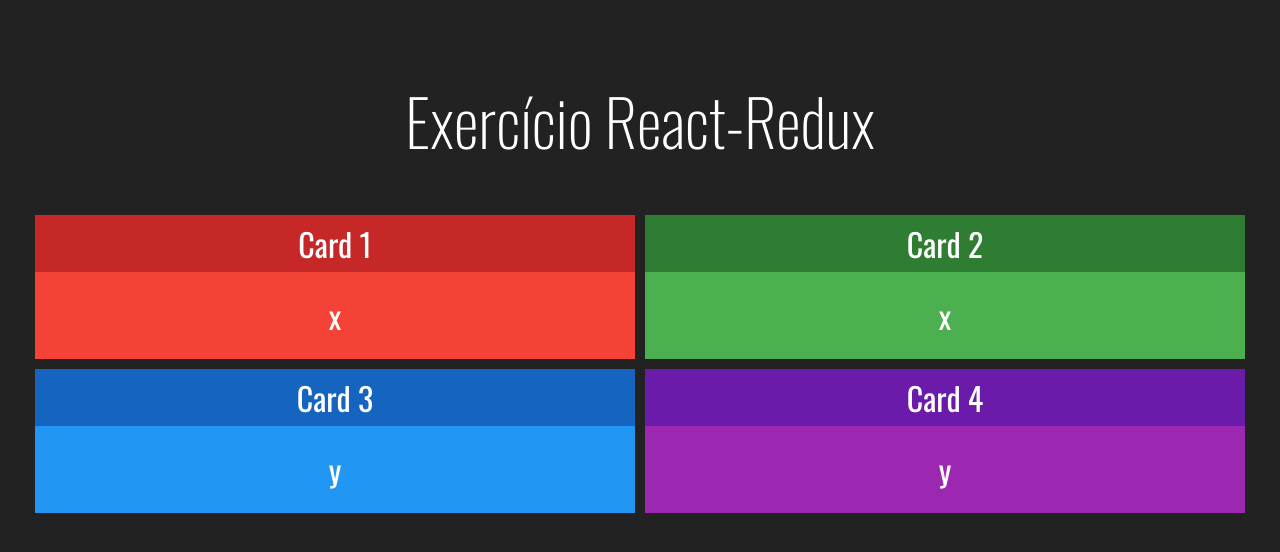
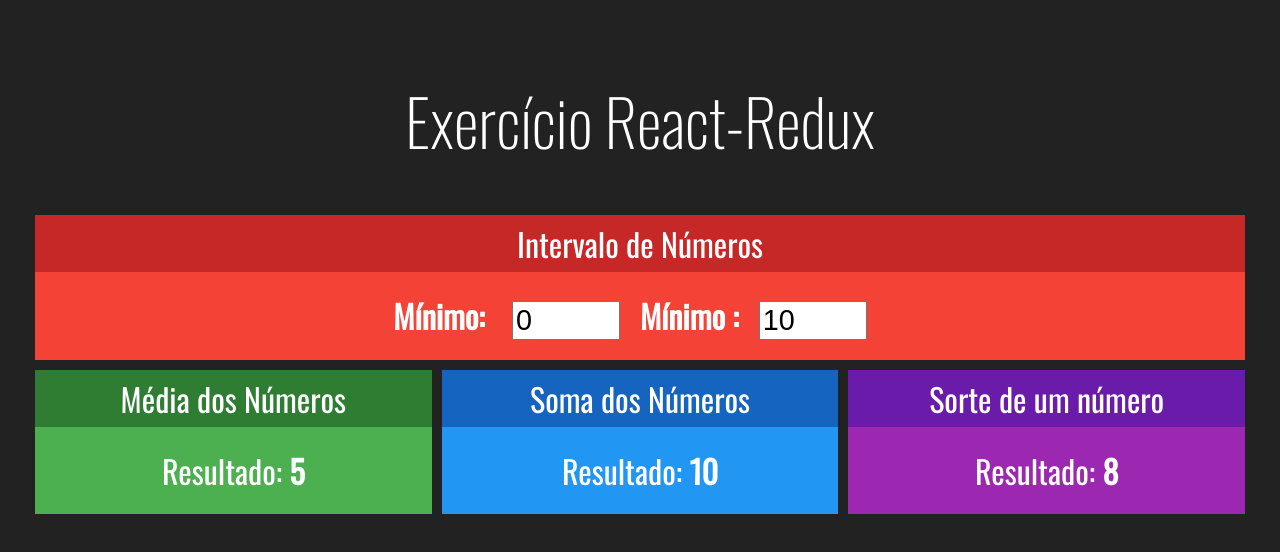
Before and after one commit to simonelopess/Redux, a React (Create React App) app in the folder redux-simples/: page / in a window 1280 px wide. Shown: the top 552 px of the page. Built offline with nearby package versions, Linux system fonts and the light colour scheme.

Commit message:
Criação dos componentes Soma, Media e Sorteio

```diff
--- a/redux-simples/src/App.js
+++ b/redux-simples/src/App.js
@@ -1,18 +1,23 @@
 import logo from './logo.svg';
 import './App.css';
-import Card from './components/Card';
+import Intervalo from './components/Intervalo';
+import Media from './components/Media';
+import Soma from './components/Soma';
+import Sorteio from './components/Sorteio';
+
+
 
 function App() {
   return (
     <div className="App">
       <h1>Exercício React-Redux</h1>
       <div className="linha">
-        <Card title="Card 1" red>x</Card>
-        <Card title="Card 2" green>x</Card>
+        <Intervalo></Intervalo>
       </div>
       <div className="linha">
-        <Card title="Card 3" blue>y</Card>
-        <Card title="Card 4" purple>y</Card>
+        <Media/>
+        <Soma/>
+        <Sorteio/>
       </div>
     </div>
   );
--- /dev/null
+++ b/redux-simples/src/components/Intervalo.css
@@ -0,0 +1,6 @@
+.Intervalo input {
+    font-size: 1.8rem;
+    margin-left: 20px;
+    margin-right: 20px;
+    width: 100px;
+}
--- /dev/null
+++ b/redux-simples/src/components/Intervalo.jsx
@@ -0,0 +1,20 @@
+import './Intervalo.css'
+import React from 'react'
+import Card from './Card';
+
+export default props => {
+    return (
+        <Card title="Intervalo de Números" red>
+            <div className="Intervalo">
+                <span>
+                    <strong>Mínimo: </strong>
+                    <input type="number" value={0} readOnly />
+                </span>
+                <span>
+                    <strong>Mínimo :</strong>
+                    <input type="number" value={10} readOnly />
+                </span>
+            </div>
+        </Card>
+    )
+}
--- /dev/null
+++ b/redux-simples/src/components/Media.jsx
@@ -0,0 +1,15 @@
+import React from 'react'
+import Card from './Card';
+
+export default props => {
+    return (
+        <Card title="Média dos Números" green>
+            <div>
+                <span>
+                    <span>Resultado: </span>
+                    <strong>5</strong>
+                </span>
+            </div>
+        </Card>
+    )
+}
--- /dev/null
+++ b/redux-simples/src/components/Soma.jsx
@@ -0,0 +1,15 @@
+import React from 'react'
+import Card from './Card';
+
+export default props => {
+    return (
+        <Card title="Soma dos Números" blue>
+            <div>
+                <span>
+                    <span>Resultado: </span>
+                    <strong>10</strong>
+                </span>
+            </div>
+        </Card>
+    )
+}
--- /dev/null
+++ b/redux-simples/src/components/Sorteio.jsx
@@ -0,0 +1,15 @@
+import React from 'react'
+import Card from './Card';
+
+export default props => {
+    return (
+        <Card title="Sorte de um número" purple>
+            <div>
+                <span>
+                    <span>Resultado: </span>
+                    <strong>8</strong>
+                </span>
+            </div>
+        </Card>
+    )
+}
```
Also changed, not shown: 2 other files (tests, documents, lock files or other folders).
